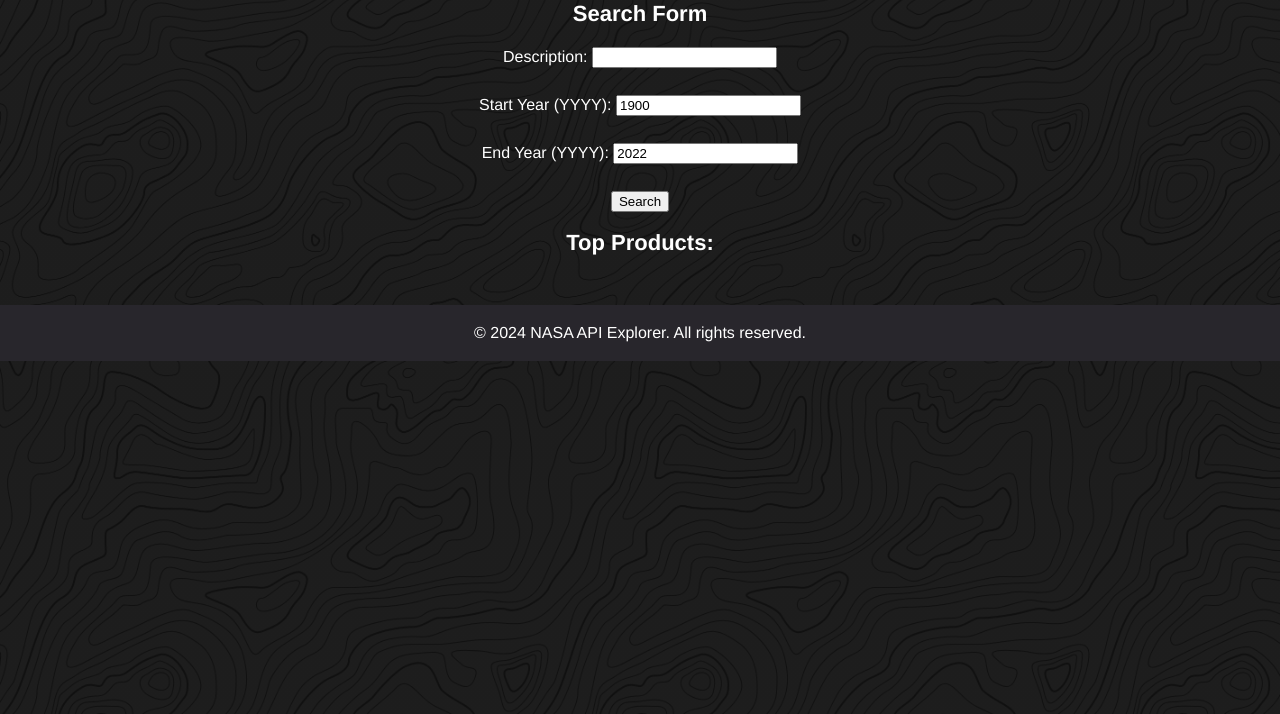
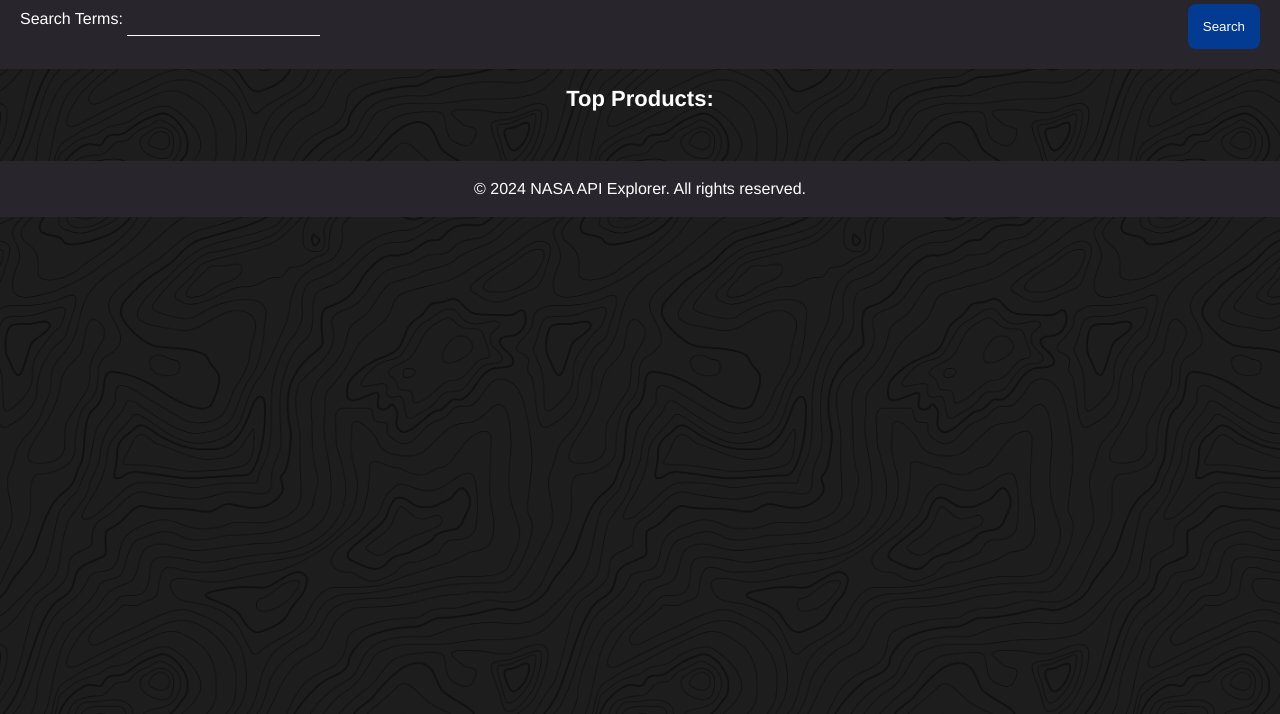
Before and after one commit to Trident1998/NASA-Explorer, a plain HTML site: page main/src/image-library/image-library.html in a window 1280 px wide. Shown: the part 86-800 px from the top of the page. Drawn offline with Linux system fonts and the light colour scheme; no server answers.

Commit message:
minor changes

```diff
--- a/main/src/image-library/image-library.html
+++ b/main/src/image-library/image-library.html
@@ -10,28 +10,20 @@
     <header id="main-header" class="divider"></header>
 
     <main>
-
-
         <div class="empty-space"></div>
 
-         <div class="container">
+        <div class="container">
+            <form id="searchForm">
+                <div>
+                    <label for="description">Search Terms:</label>
+                    <input type="text" id="description" name="description">
+                </div>
+                <input type="submit" value="Search">
+            </form>
 
-        <h2>Search Form</h2>
-        <form id="searchForm">
-            <label for="description">Description:</label>
-            <input type="text" id="description" name="description"><br><br>
+            <div id="searchResults"></div>
+        </div>
 
-            <label for="startYear">Start Year (YYYY):</label>
-            <input type="number" id="startYear" name="startYear" min="1900" value="1900"><br><br>
-
-            <label for="endYear">End Year (YYYY):</label>
-            <input type="number" id="endYear" name="endYear" value="2022"><br><br>
-
-            <input type="submit" value="Search">
-        </form>
-
-        <div id="searchResults"></div>
-    </div>
         <section class="products">
             <h2>Top Products: <span class="title"></span></h2>
             <ul class="image-list"></ul>
--- a/main/src/js/image-library.js
+++ b/main/src/js/image-library.js
@@ -2,3 +2,20 @@ import { getTestData } from "./external-services.js";
 
 
 getTestData();
+
+document.getElementById("searchForm").addEventListener("submit", function(event) {
+    event.preventDefault(); // Prevent form submission
+
+    // Get form values
+    const description = document.getElementById("description").value;
+
+    // Perform search with the form values
+    search(description);
+});
+
+function search(description) {
+    // Perform search logic here
+    // For demonstration purposes, let's just display the search parameters
+    const searchResultsDiv = document.getElementById("searchResults");
+    searchResultsDiv.innerHTML = `<p>Searching with Description: ${description}, Start Year: ss</p>`;
+}
--- a/main/src/styles/styles.css
+++ b/main/src/styles/styles.css
@@ -241,6 +241,63 @@ img {
     color:var(--secondary-color);
  }
 
+ .container {
+    margin: 0 auto;
+    padding: 20px;
+    background-color: var(--dark-accent-color);
+    color: var(--secondary-color);
+    display: flex;
+    flex-direction: column;
+    align-items: center;
+}
+
+form {
+    display: flex;
+    flex-direction: row;
+    justify-content: space-between;
+    width: 100%;
+}
+
+#description {
+    background-color: var(--dark-accent-color);
+    padding: 8px;
+    border: none;
+    border-bottom: 1px solid var(--secondary-color);
+}
+
+label {
+    color: var(--secondary-color);
+    text-align: center; /* Center-align the labels */
+}
+
+input[type=text] {
+    background-color: var(--dark-accent-color);
+    padding: 8px;
+    border: none;
+    border-bottom: 1px solid var(--secondary-color);
+    box-sizing: border-box;
+    outline: none;
+    color: var(--secondary-color);
+  }
+
+  input[type=text]:focus {
+    border: none;
+  }
+
+input[type="submit"] {
+    background-color: var(--primary-color);
+    color: var(--secondary-color);
+    border: none;
+    cursor: pointer;
+    padding: 15px;
+    border-radius: 8px;
+}
+
+input[type="submit"]:hover {
+    background-color: rgba(81, 51, 229, 0.7);
+}
+
+
 
 
 footer {
```
